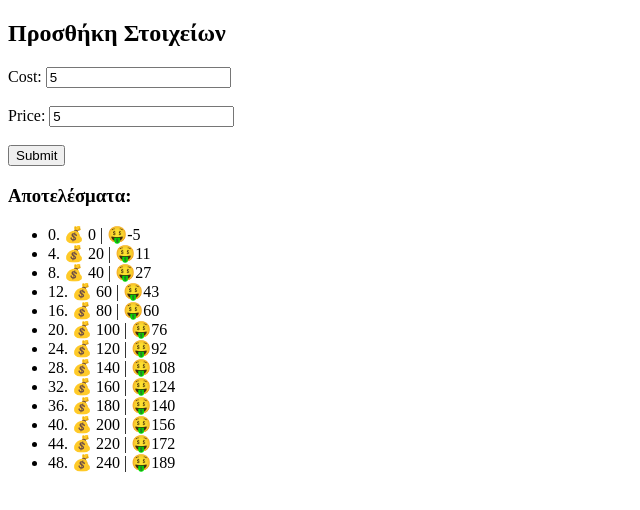
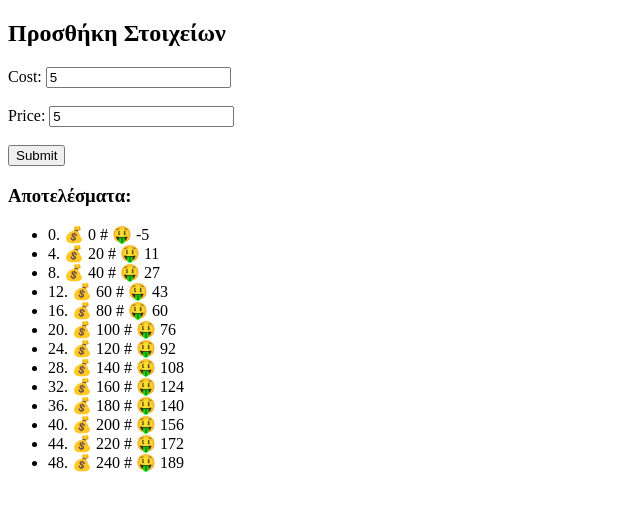
Before and after one commit to PolyzosFotios/tcp, a plain HTML site: page index.html in a window 1280 px wide. Both pictures are taken after typing "5", "5" into the empty fields and a click on the button "Submit". Shown: the whole page, without its empty margins (0-640 px from the left). Drawn offline with Linux system fonts and the light colour scheme.

Commit message:
Update index.html

```diff
--- a/index.html
+++ b/index.html
@@ -22,7 +22,7 @@
                 let total = Math.floor(incomeClear - cost  + vatOfB);
 
                 // Δημιουργία μηνύματος εμφάνισης
-                const displayMessage = i +".  💰 " + income + " |  🤑" + total;
+                const displayMessage = i +".  💰 " + income + " #  🤑 " + total;
 
                 // Δημιουργία στοιχείου <li> και προσθήκη του στη λίστα
                 const li = document.createElement("li");
```
